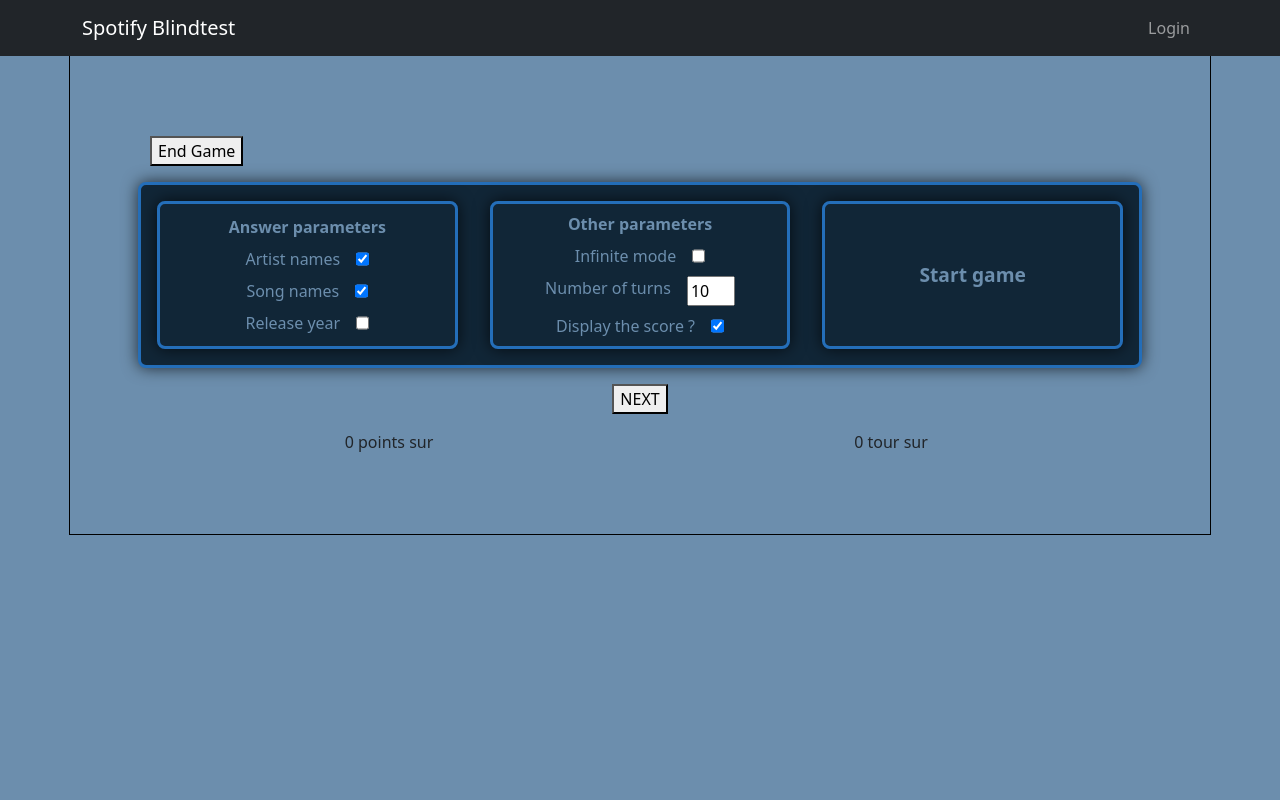
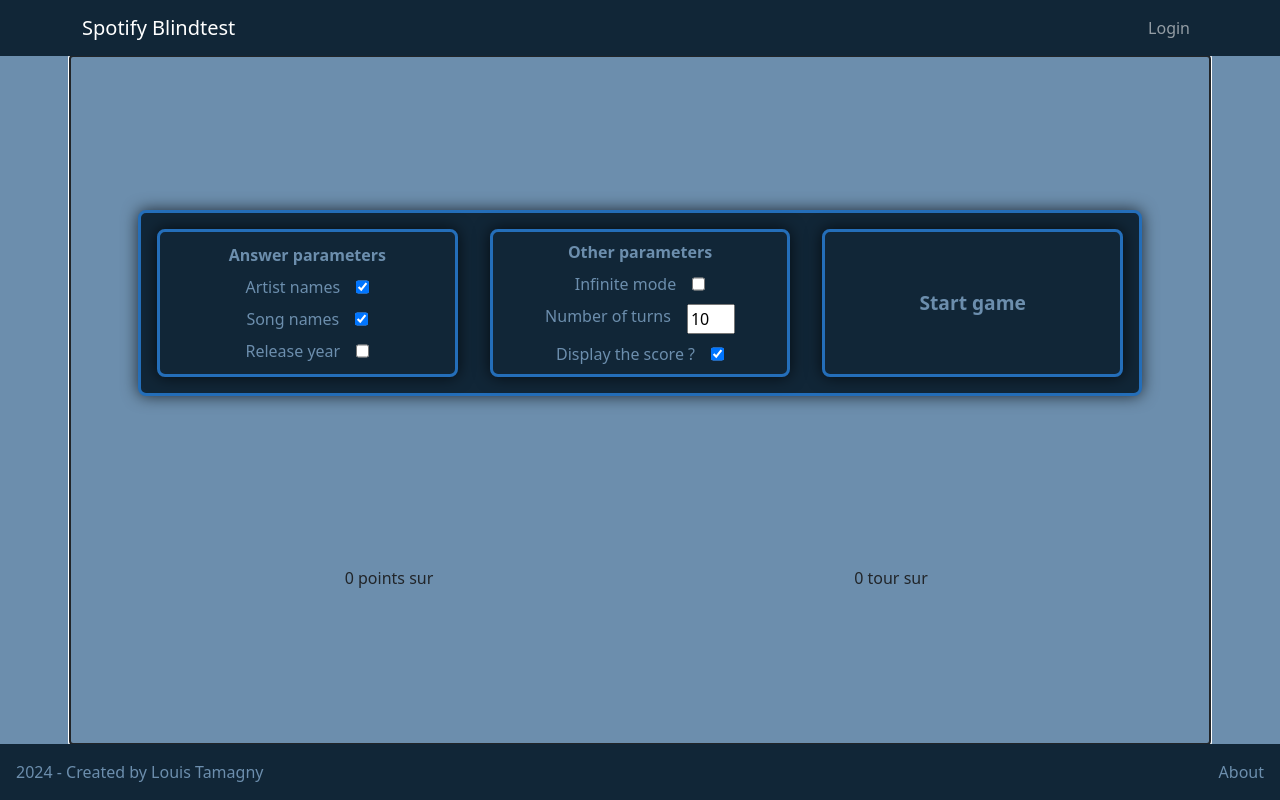
Before and after one commit to louis-tamagny/spotify-blindtest, a React (Vite) app in the folder frontend/: page /game in a window 1280 px wide. Built offline with nearby package versions, Linux system fonts and the light colour scheme.

Commit message:
edit main.css and add footer

```diff
--- a/frontend/src/App.jsx
+++ b/frontend/src/App.jsx
@@ -14,10 +14,14 @@
 function App() {
   return (
     <Container
+      className='main-container'
       fluid
       style={{ padding: '0px' }}>
+      <div>
         <SelectionMenu />
         <Notification />
+      </div>
+      <div className='content'>
         <Routes>
           <Route
             path='/callback'
@@ -32,6 +36,11 @@
             element={<GameView />}
           />
         </Routes>
+      </div>
+      <div className='footer'>
+        <div className='left'>2024 - Created by Louis Tamagny</div>
+        <div className='right'>About</div>
+      </div>
     </Container>
   )
 }
--- a/frontend/src/component/GameView.jsx
+++ b/frontend/src/component/GameView.jsx
@@ -77,11 +77,13 @@
 
   return (
     <Container id='game-screen'>
-      <Row className='justify-content-md-left'>
-        <div>
-          <button onClick={endGame}>End Game</button>
-        </div>
-      </Row>
+      {parameters.turns && (
+        <Row className='justify-content-md-left'>
+          <div>
+            <button onClick={endGame}>End Game</button>
+          </div>
+        </Row>
+      )}
       <Row>
         <GameForm startGame={startGame} />
       </Row>
--- a/frontend/src/component/SelectionMenu.jsx
+++ b/frontend/src/component/SelectionMenu.jsx
@@ -19,8 +19,8 @@
       <NavBar
         fixed='sticky top'
         expand='md'
-        bg='dark'
-        data-bs-theme='dark'>
+        data-bs-theme='dark'
+        className='main-navbar'>
         <Container>
           <NavBar.Brand>Spotify Blindtest</NavBar.Brand>
           <Navbar.Toggle aria-controls='basic-navbar-nav' />
--- a/frontend/src/main.css
+++ b/frontend/src/main.css
@@ -77,11 +77,12 @@
 }
 
 #game-screen {
-  padding: 5em;
-  outline: 1px solid black;
+  padding: 0em 5em;
   display: flex;
   flex-direction: column;
+  justify-content: space-evenly;
   gap: 1em;
+  outline: auto;
 }
 
 #game-form {
@@ -129,5 +130,46 @@
 }
 
 button {
-  margin: auto;
+  padding: 1em;
+  text-decoration: none;
+  background-color: #011627;
+  color: #246eb9;
+  border: none;
+  transition: 0.2s ease;
+  border-radius: 0;
 }
+
+button:hover {
+  color: #bcabae;
+}
+.main-container {
+  display: flex;
+  flex-direction: column;
+  justify-content: space-between;
+  height: 100vh;
+}
+
+.footer {
+  background-color: #112637;
+  color: #6c8ead;
+  padding: 1em;
+  display: flex;
+  justify-content: space-between;
+}
+
+.footer .right {
+  transition: 0.2s ease;
+}
+.footer .right:hover {
+  color: #246eb9;
+}
+
+.main-navbar {
+  background-color: #112637;
+}
+
+.content {
+  flex: 1;
+  display: flex;
+  justify-content: center;
+}
--- a/frontend/src/reducers/gameReducer.js
+++ b/frontend/src/reducers/gameReducer.js
@@ -11,7 +11,7 @@
     years: [],
     currentTrack: {},
     parameters: {},
-    displayState: 0,
+    displayState: 5,
   },
   reducers: {
     updateArtists(state, { payload }) {
@@ -78,7 +78,7 @@
       state.artists = []
       state.parameters = {}
       state.years = []
-      state.displayState = 0
+      state.displayState = 5
     },
   },
   selectors: {
```
Lines whose indentation alone changed are shown as unchanged.
